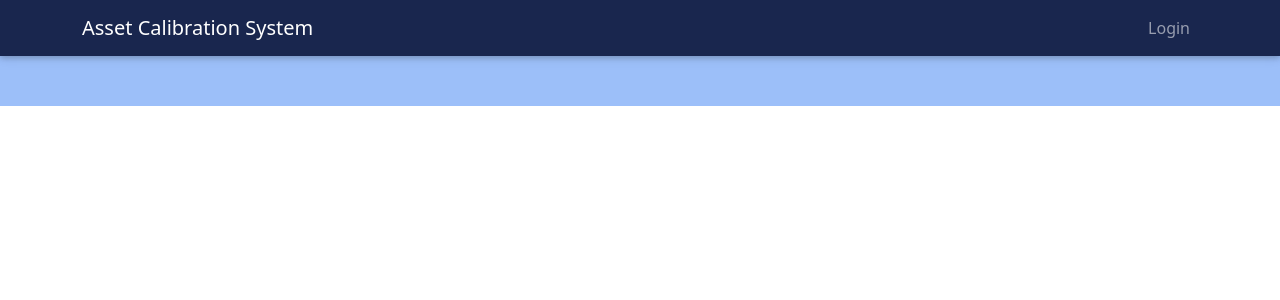
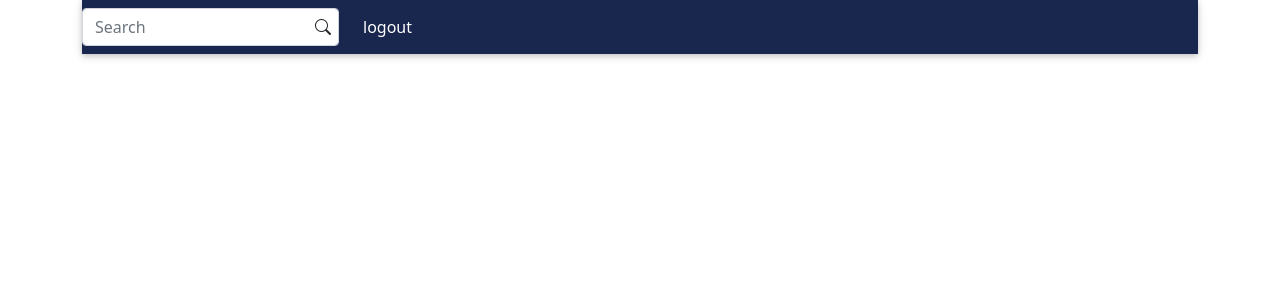
Before and after one commit to etedalii/AssetCalibration, a React (Create React App) app in the folder client/: page /CreateUser in a window 1280 px wide. Shown: the top 300 px of the page. Built offline with nearby package versions, Linux system fonts and the light colour scheme.

Commit message:
Create user bar

```diff
--- a/client/package.json
+++ b/client/package.json
@@ -11,6 +11,7 @@
     "@testing-library/user-event": "^13.5.0",
     "axios": "^0.26.1",
     "bootstrap": "^5.1.3",
+    "bootstrap-icons": "^1.8.1",
     "mdbreact": "^5.2.0",
     "react": "^17.0.2",
     "react-bootstrap": "^2.2.1",
--- a/client/src/App.css
+++ b/client/src/App.css
@@ -1,5 +1,11 @@
 .App {
   text-align: center;
+}
+
+.btn-lbl {
+  background-color: transparent;
+  border-color: transparent;
+  color: white;
 }
 
 .App-logo {
@@ -21,7 +27,7 @@
 .title-font {
   color: white;
   font-size: small;
-  margin-left: 2rem ;
+  margin-left: 2rem;
 }
 
 .form-group {
--- a/client/src/App.jsx
+++ b/client/src/App.jsx
@@ -1,6 +1,7 @@
 import "./App.css";
 import React, { useContext } from "react";
 import Home from "./components/Home/Home";
+import CreateUser from "./components/CreateUser";
 import Login from "./components/Login/Login";
 import Dashboard from "./components/Dashboard/Dashboard";
 import { Route, Routes } from "react-router-dom";
@@ -16,11 +17,21 @@ function App() {
     <Layout>
       <Routes>
         <Route path="/dashboard" element={<Dashboard />}></Route>
-        <Route path="/assetlist" element={authCtx.isLoggedIn ? <AssetList /> : <Login/>}></Route>
-        <Route path="/assetview" element={authCtx.isLoggedIn ? <AssetView /> : <Login/>}></Route>
+        <Route
+          path="/assetlist"
+          element={authCtx.isLoggedIn ? <AssetList /> : <Login />}
+        ></Route>
+        <Route
+          path="/assetview"
+          element={authCtx.isLoggedIn ? <AssetView /> : <Login />}
+        ></Route>
         <Route path="/login" element={<Login />}></Route>
-        <Route path="/manageuser" element={authCtx.isLoggedIn ? <ManageUserList/> :<Login />}></Route>
+        <Route
+          path="/manageuser"
+          element={authCtx.isLoggedIn ? <ManageUserList /> : <Login />}
+        ></Route>
         <Route path="/" element={<Home />}></Route>
+        <Route path="/CreateUser" element={<CreateUser />}></Route>
       </Routes>
     </Layout>
   );
--- /dev/null
+++ b/client/src/components/CreateUser/index.js
@@ -0,0 +1,25 @@
+import React, { useState, useEffect } from "react";
+import { Navbar, FormControl, Form } from "react-bootstrap";
+const CreateUser = () => {
+  return (
+    <>
+      <Navbar expand="lg" className="nav-color w-100 " variant="dark">
+        <Form.Group
+          className={"d-flex justify-content-end position-relative  me-3"}
+        >
+          <FormControl
+            placeholder={"Search"}
+            className="showPswInput "
+            aria-describedby="basic-addon1"
+          />
+          <i
+            className={`bi bi-search fa-search position-absolute  top-50 translate-middle s-2`}
+          ></i>
+        </Form.Group>
+        <button className="btn-lbl">logout</button>
+      </Navbar>
+    </>
+  );
+};
+
+export default CreateUser;
--- a/client/src/components/UI/Layout/Layout.jsx
+++ b/client/src/components/UI/Layout/Layout.jsx
@@ -1,11 +1,10 @@
-import { Fragment } from 'react';
-import MainHeader from '../../MainHeader/MainHeader';
+import { Fragment } from "react";
+import MainHeader from "../../MainHeader/MainHeader";
 
 const Layout = (props) => {
   return (
     <Fragment>
-      <MainHeader />
-      <main className='container'>{props.children}</main>
+      <main className="container">{props.children}</main>
     </Fragment>
   );
 };
--- a/client/src/index.css
+++ b/client/src/index.css
@@ -1,13 +1,16 @@
 body {
   margin: 0;
-  font-family: -apple-system, BlinkMacSystemFont, 'Segoe UI', 'Roboto', 'Oxygen',
-    'Ubuntu', 'Cantarell', 'Fira Sans', 'Droid Sans', 'Helvetica Neue',
+  font-family: -apple-system, BlinkMacSystemFont, "Segoe UI", "Roboto", "Oxygen",
+    "Ubuntu", "Cantarell", "Fira Sans", "Droid Sans", "Helvetica Neue",
     sans-serif;
   -webkit-font-smoothing: antialiased;
   -moz-osx-font-smoothing: grayscale;
 }
 
 code {
-  font-family: source-code-pro, Menlo, Monaco, Consolas, 'Courier New',
+  font-family: source-code-pro, Menlo, Monaco, Consolas, "Courier New",
     monospace;
 }
+.main-bg-color {
+  background-color: rgba(32, 56, 100, 255);
+}
--- a/client/src/index.jsx
+++ b/client/src/index.jsx
@@ -8,7 +8,7 @@ import "react-toastify/dist/ReactToastify.css";
 import { BrowserRouter } from "react-router-dom";
 import { AuthContextProvider } from "./store/auth-context";
 import { ToastContainer } from "react-toastify";
-
+import "bootstrap-icons/font/bootstrap-icons.css";
 ReactDOM.render(
   <AuthContextProvider>
     <BrowserRouter>
```
Also changed, not shown: client/src/components/CreateUser/index.jsx (deleted), 1 other file (tests, documents, lock files or other folders).
